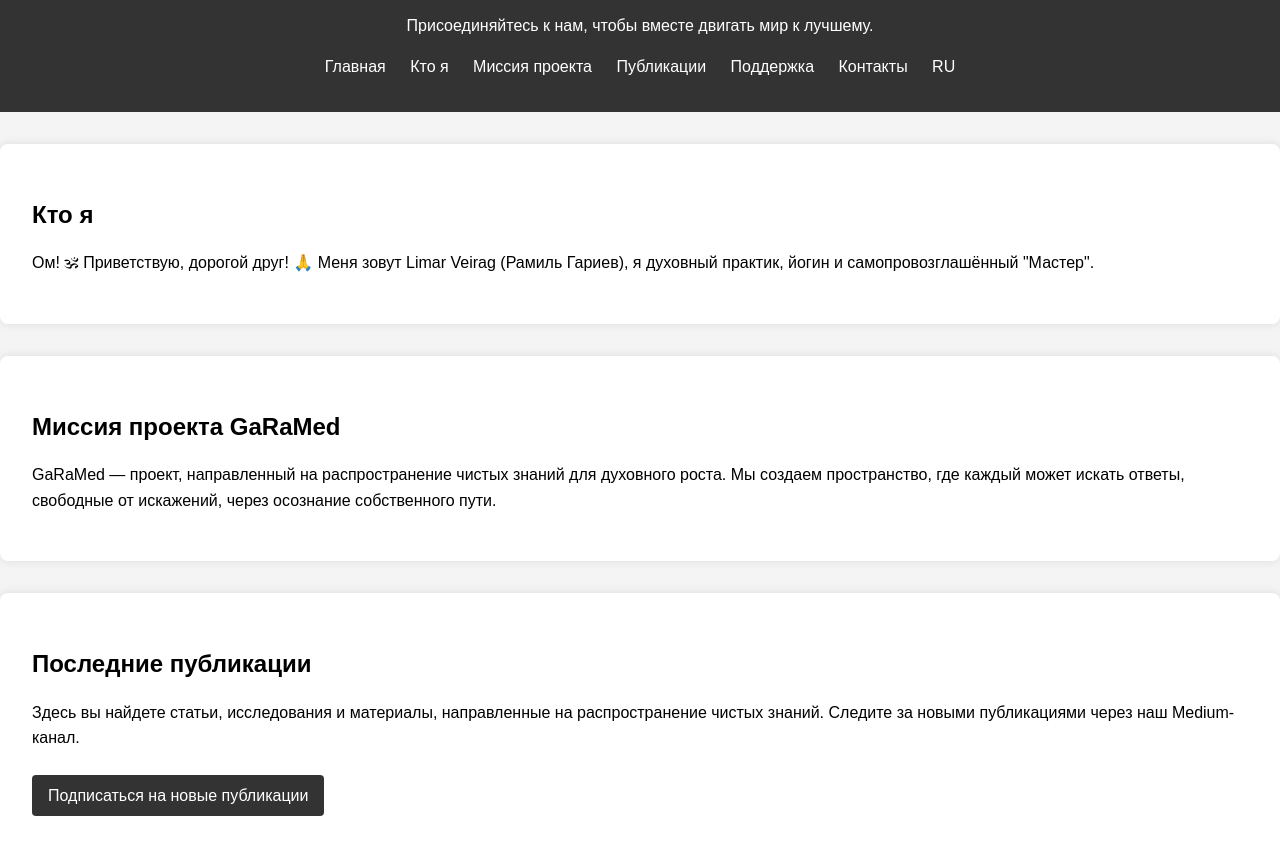
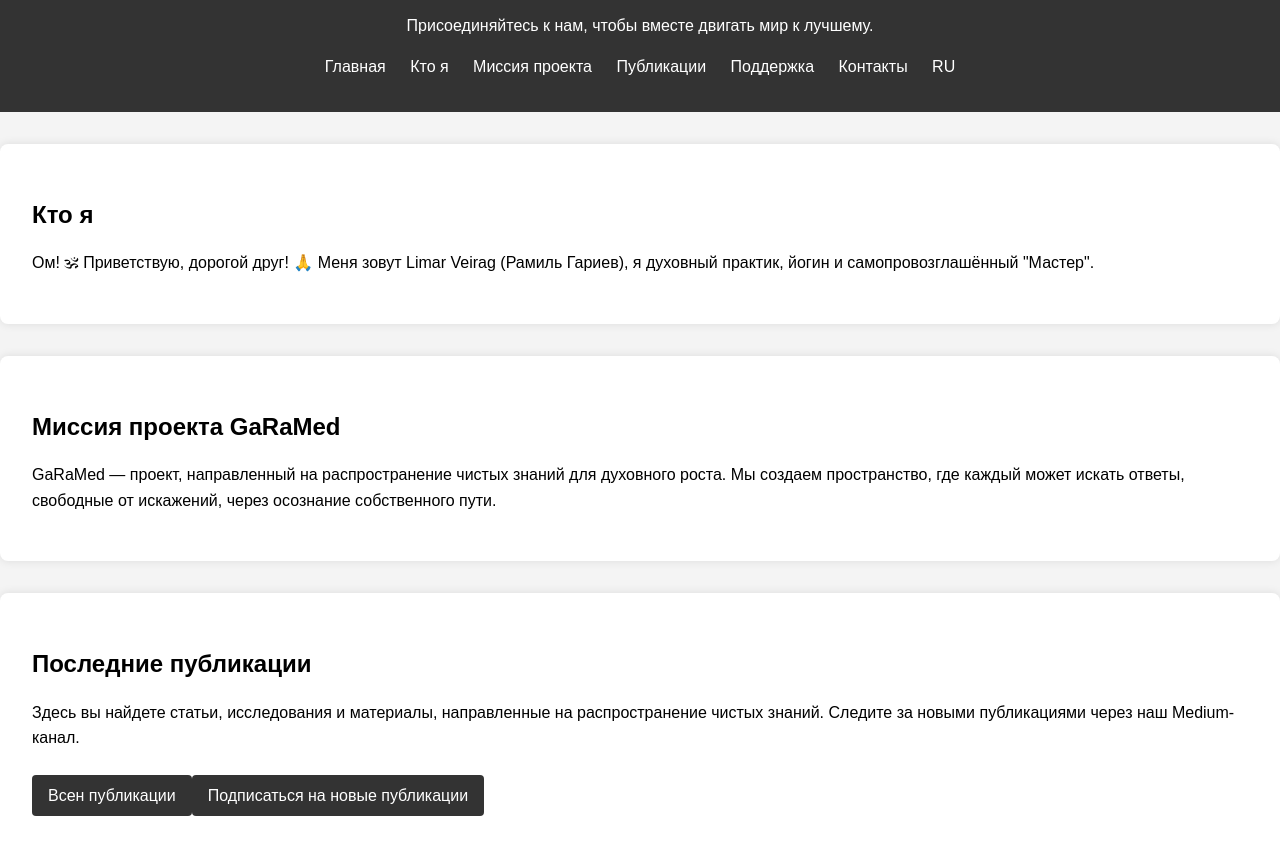
Before and after one commit to GaRaMed/Frontend, a plain HTML site: page index.html in a window 1280 px wide. Shown: the part 104-952 px from the top of the page. Drawn offline with Linux system fonts and the light colour scheme; no server answers.

Commit message:
Update index.html

```diff
--- a/index.html
+++ b/index.html
@@ -37,7 +37,7 @@
         <h2>Последние публикации</h2>
         <p>Здесь вы найдете статьи, исследования и материалы, направленные на распространение чистых знаний. Следите за новыми публикациями через наш Medium-канал.</p>
         <div id="medium-articles"></div>
-        <a href="https://garamed.medium.com/subscribe" target="_blank" class="btn">Подписаться на новые публикации</a>
+        <a href="https://garamed.medium.com/" target="_blank" class="btn">Всен публикации</a><a href="https://garamed.medium.com/subscribe" target="_blank" class="btn">Подписаться на новые публикации</a>
     </section>
 
     <section id="support">
```
